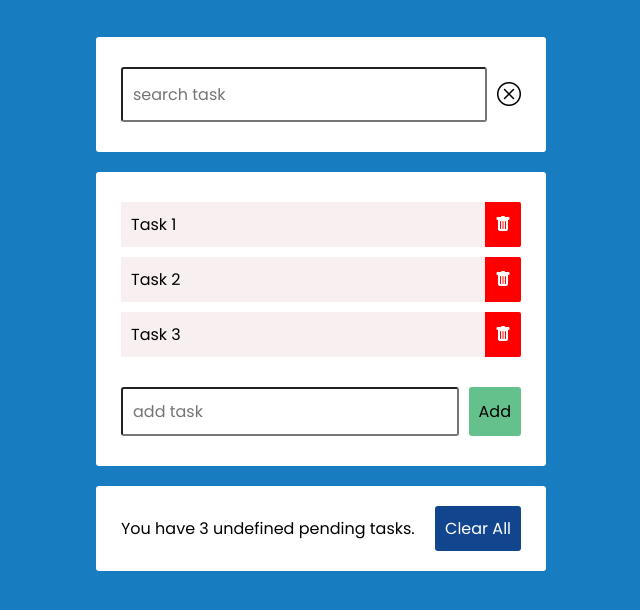
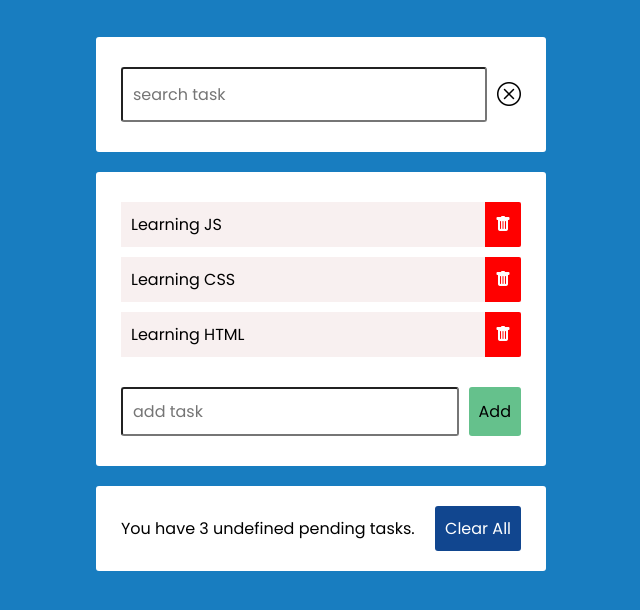
Before and after one commit to dacsstack/task-manager-JS, a plain HTML site: page index.html in a window 1280 px wide. Shown: the part 108-718 px from the top of the page, without its empty margins (319-959 px from the left). Drawn offline with nearby package versions, Linux system fonts and the light colour scheme.

Commit message:
Udated Index file

```diff
--- a/index.html
+++ b/index.html
@@ -24,15 +24,15 @@
                 <div class="task-box">
                     <ul class="tasks">
                         <li>
-                            <span>Task 1</span>
+                            <span>Learning JS</span>
                             <i class="bi bi-trash-fill delete"></i>
                         </li>
                         <li>
-                            <span>Task 2</span>
+                            <span>Learning CSS</span>
                             <i class="bi bi-trash-fill delete"></i>
                         </li>
                         <li>
-                            <span>Task 3</span>
+                            <span>Learning HTML</span>
                             <i class="bi bi-trash-fill delete"></i>
                         </li>
                     </ul>
```
